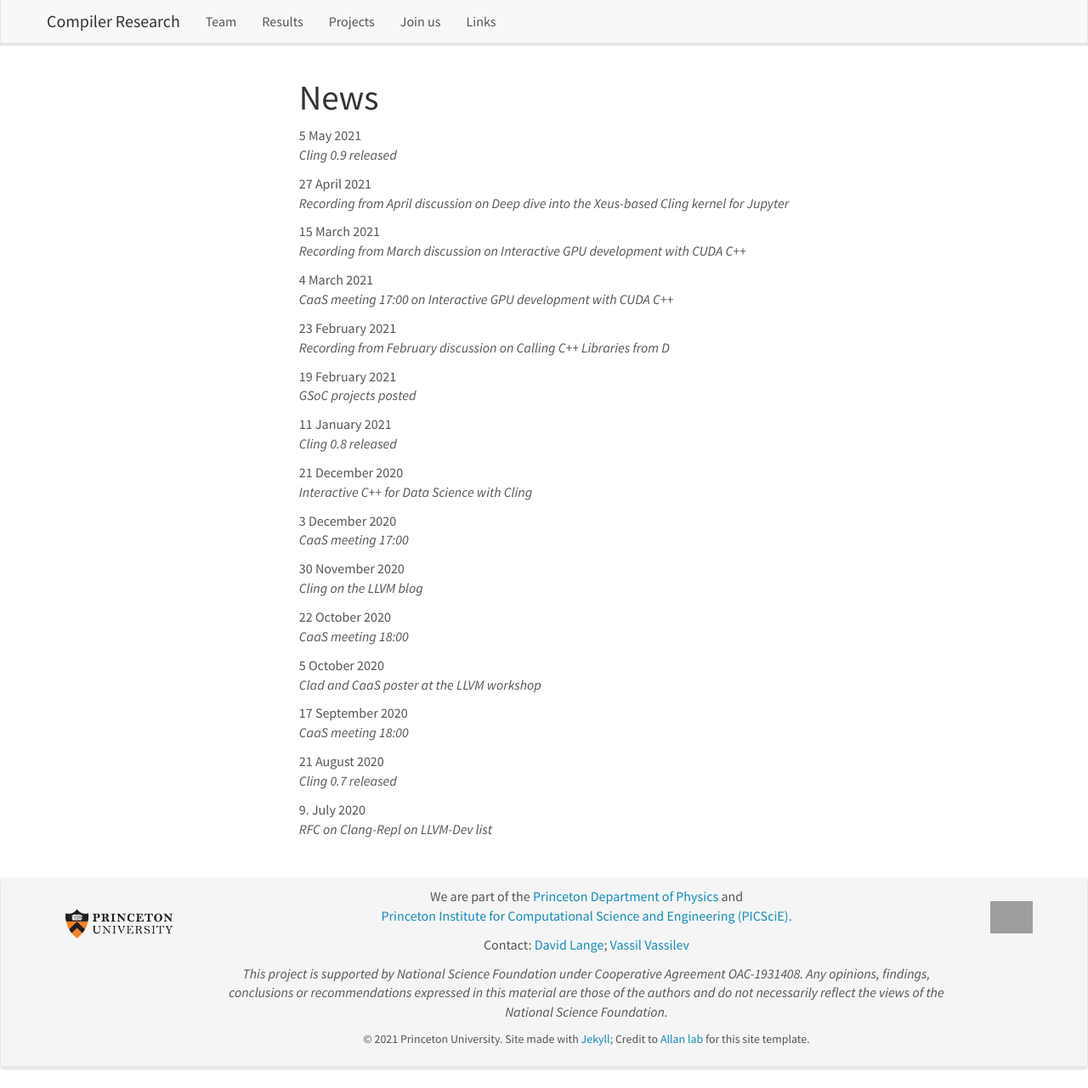
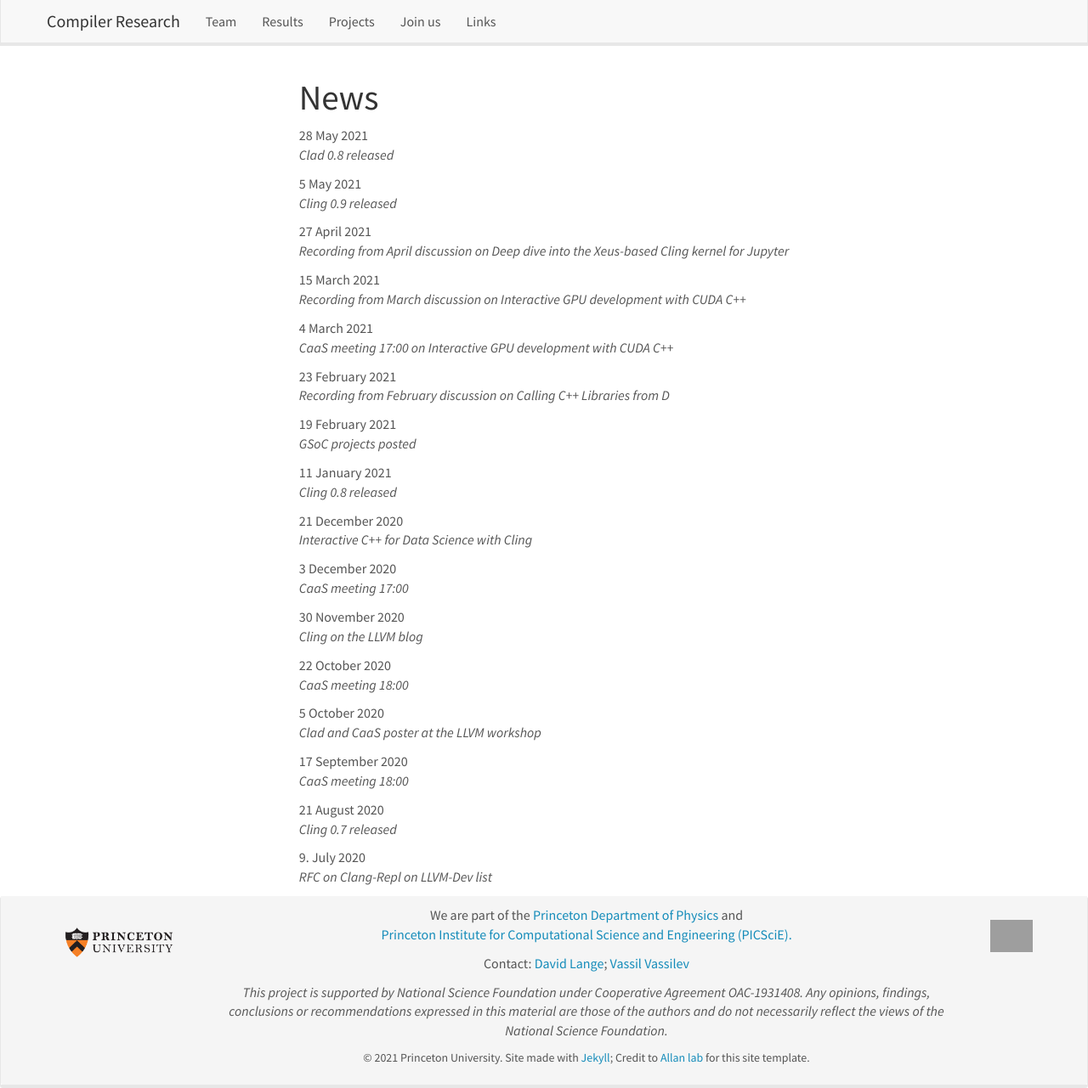
Before and after one commit to vgvassilev/clad, a Jekyll site: the page built from _pages/allnews.md, in a window 1280 px wide and 1281 px high. Shown: the whole window at 85% size. Built offline with Jekyll 4.4.1, drawn with Linux system fonts in a browser that asks for light colours; nearby versions of some CDN libraries; grey boxes are pictures that could not be loaded.

Commit message:
Announce clad v0.8

```diff
--- a/_data/news.yml
+++ b/_data/news.yml
@@ -1,3 +1,7 @@
+- date: 28 May 2021
+  headline: "Clad 0.8 released"
+  link: "https://github.com/vgvassilev/clad/releases/tag/v0.8"
+
 - date: 5 May 2021
   headline: "Cling 0.9 released"
   link: "https://github.com/vgvassilev/cling/releases/tag/v0.9"
```
